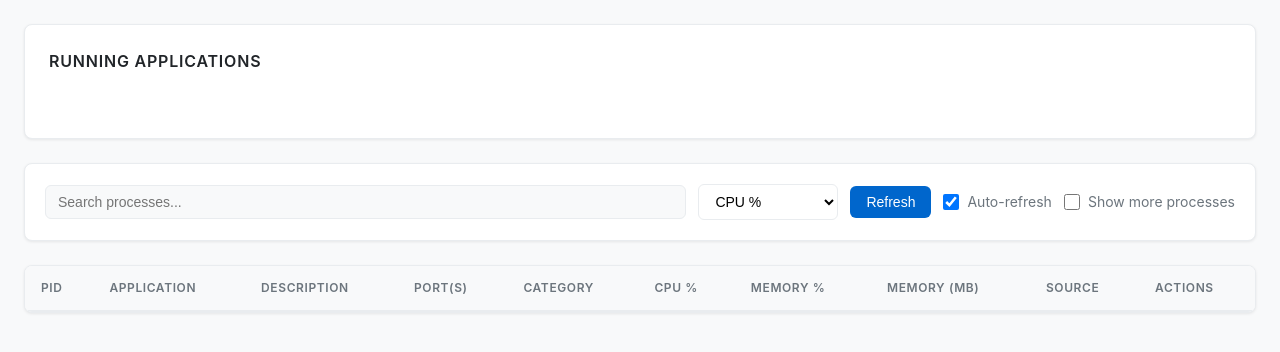
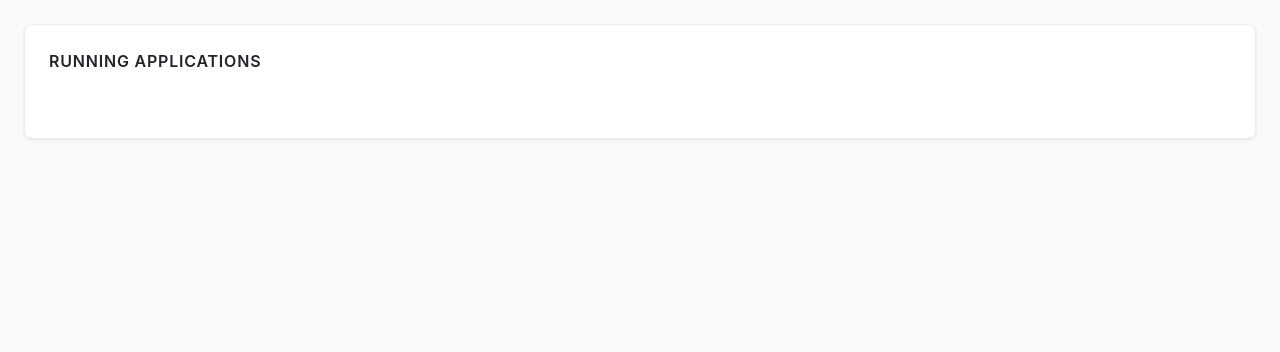
Before and after one commit to isabel-dlai/process-viewer, a Flask app: page / in a window 1280 px wide. Shown: the part 62-414 px from the top of the page. Run offline with Flask 3, Linux system fonts and the light colour scheme; lists and menus that the app fills with data are empty; some libraries are stand-ins or nearby versions.

Commit message:
Simplify UI: Remove process table, add zoomed-out iframe previews
- Remove controls section (search, sort, show-all checkbox)
- Remove process table at bottom - focus only on app preview cards
- Implement zoomed-out iframe previews for better app visibility
  - Iframes set to 1280x800 and scaled to 30% for thumbnail effect
  - Clickable overlay to open app in new tab
  - Better preview of full app without cramped iframe content
- Clean up previewManager - remove iframe caching (no longer needed)
- Remove all process table rendering functions
- Simplify event listeners and socket handlers

Result: Clean, focused interface showing only running app previews

🤖 Generated with [Claude Code](https://claude.com/claude-code)

Co-Authored-By: Claude <noreply@anthropic.com>

```diff
--- a/pyproject.toml
+++ b/pyproject.toml
@@ -7,6 +7,8 @@ dependencies = [
     "flask>=3.1.2",
     "flask-cors>=6.0.2",
     "flask-socketio>=5.5.1",
+    "pillow>=12.0.0",
+    "playwright>=1.57.0",
     "psutil>=7.1.3",
     "python-dotenv>=1.2.1",
     "python-socketio[client]>=5.15.1",
--- a/static/js/app.js
+++ b/static/js/app.js
@@ -12,9 +12,6 @@ const previewManager = {
     // Map of card ID -> DOM element (entire card)
     cards: new Map(),
 
-    // Map of preview key -> iframe element
-    iframes: new Map(),
-
     // Track current state to detect changes
     currentGroups: [],
 
@@ -27,45 +24,15 @@ const previewManager = {
         }
     },
 
-    // Get or create an iframe for a specific preview
-    getIframe(previewKey, url) {
-        if (this.iframes.has(previewKey)) {
-            return this.iframes.get(previewKey);
-        }
-
-        // Create new iframe
-        const iframe = document.createElement('iframe');
-        iframe.className = 'app-iframe';
-        iframe.src = url;
-        iframe.sandbox = 'allow-same-origin allow-scripts';
-
-        this.iframes.set(previewKey, iframe);
-        return iframe;
-    },
-
-    // Remove an iframe from the manager
-    removeIframe(previewKey) {
-        this.iframes.delete(previewKey);
-    },
-
-    // Clear all cards and iframes (for complete reset)
+    // Clear all cards (for complete reset)
     clear() {
         this.cards.clear();
-        this.iframes.clear();
         this.currentGroups = [];
     }
 };
 
 // DOM elements
-const processTable = document.getElementById('process-tbody');
-const searchInput = document.getElementById('search');
-const sortSelect = document.getElementById('sort-by');
-const refreshBtn = document.getElementById('refresh-btn');
-const autoRefreshCheckbox = document.getElementById('auto-refresh');
-const showAllCheckbox = document.getElementById('show-all');
-const modal = document.getElementById('process-details');
-const modalContent = document.getElementById('details-content');
-const closeModal = document.querySelector('.close');
+const previewGrid = document.getElementById('app-preview-grid');
 
 // Socket.IO event listeners
 socket.on('connect', () => {
@@ -77,7 +44,6 @@ socket.on('process_update', (data) => {
     processes = data.processes;
     updateSystemInfo(data.system_info);
     renderAppPreviews();
-    renderProcessTable();
 });
 
 // Kill functionality removed for safety
@@ -90,56 +56,13 @@ socket.on('process_update', (data) => {
 //     }
 // });
 
-socket.on('process_details', (data) => {
-    showProcessDetails(data);
-});
+// Process details modal removed
 
-// Event listeners
-searchInput.addEventListener('input', renderProcessTable);
-sortSelect.addEventListener('change', (e) => {
-    sortBy = e.target.value;
-    renderProcessTable();
-});
-refreshBtn.addEventListener('click', requestProcesses);
-autoRefreshCheckbox.addEventListener('change', (e) => {
-    autoRefresh = e.target.checked;
-    if (autoRefresh) {
-        requestProcesses();
-    }
-});
-showAllCheckbox.addEventListener('change', (e) => {
-    requestProcesses();
-});
-
-closeModal.addEventListener('click', () => {
-    modal.style.display = 'none';
-});
-
-window.addEventListener('click', (e) => {
-    if (e.target === modal) {
-        modal.style.display = 'none';
-    }
-});
-
-// Table header click for sorting
-document.querySelectorAll('#process-table th[data-sort]').forEach(th => {
-    th.addEventListener('click', () => {
-        const column = th.dataset.sort;
-        if (sortBy === column) {
-            sortOrder = sortOrder === 'asc' ? 'desc' : 'asc';
-        } else {
-            sortBy = column;
-            sortOrder = 'desc';
-        }
-        sortSelect.value = column;
-        renderProcessTable();
-    });
-});
+// Event listeners removed - no controls needed for preview-only view
 
 // Functions
 function requestProcesses() {
-    const showAll = showAllCheckbox.checked;
-    socket.emit('get_processes', { show_all: showAll });
+    socket.emit('get_processes', { show_all: false });
 }
 
 // Render app preview cards for processes with ports
@@ -160,7 +83,6 @@ function renderAppPreviews() {
         previewSection.classList.add('hidden');
         // Clean up all cards when no apps are running
         previewManager.cards.clear();
-        previewManager.iframes.clear();
         previewGrid.innerHTML = '';
         return;
     } else {
@@ -179,11 +101,6 @@ function renderAppPreviews() {
                 card.remove();
             }
             previewManager.cards.delete(groupId);
-
-            // Clean up associated iframes
-            const iframeKeys = Array.from(previewManager.iframes.keys())
-                .filter(key => key.startsWith(groupId));
-            iframeKeys.forEach(key => previewManager.iframes.delete(key));
         }
     }
 
@@ -641,32 +558,49 @@ function createAppCard(group) {
         info.appendChild(desc);
         header.appendChild(info);
 
-        // Preview - reuse existing iframe if available
+        // Preview - use zoomed-out iframe for thumbnail effect
         const preview = document.createElement('div');
         preview.className = 'app-card-preview';
         preview.setAttribute('data-preview-key', previewKey);
+        preview.style.overflow = 'hidden';
+        preview.style.position = 'relative';
+        preview.style.height = '240px'; // 800 * 0.3
+        preview.style.width = '100%';
+        preview.style.backgroundColor = '#f5f5f5';
 
-        // Get or create iframe through the preview manager
-        const iframe = previewManager.getIframe(previewKey, url);
+        // Create iframe with zoom effect
+        const iframe = document.createElement('iframe');
+        iframe.className = 'app-iframe';
+        iframe.src = url;
+        iframe.sandbox = 'allow-same-origin allow-scripts allow-forms';
 
-        // Check if iframe needs loading indicator
-        if (!iframe.parentNode) {
-            // New iframe - add loading indicator
-            const loading = document.createElement('div');
-            loading.className = 'preview-loading';
-            loading.textContent = 'Loading preview...';
-            preview.appendChild(loading);
+        // Set iframe to full browser size
+        iframe.style.width = '1280px';
+        iframe.style.height = '800px';
+        iframe.style.border = 'none';
+        iframe.style.position = 'absolute';
+        iframe.style.top = '0';
+        iframe.style.left = '0';
 
-            iframe.onload = () => {
-                loading.style.display = 'none';
-            };
+        // Scale down to fit in preview (creates thumbnail effect)
+        const scale = 0.3; // 30% of original size
+        iframe.style.transform = `scale(${scale})`;
+        iframe.style.transformOrigin = 'top left';
 
-            iframe.onerror = () => {
-                preview.innerHTML = '<div class="preview-error">Preview not available</div>';
-            };
-        }
+        // Make it clickable to open in new tab
+        iframe.style.pointerEvents = 'none';
+        const overlay = document.createElement('div');
+        overlay.style.position = 'absolute';
+        overlay.style.top = '0';
+        overlay.style.left = '0';
+        overlay.style.width = '100%';
+        overlay.style.height = '100%';
+        overlay.style.cursor = 'pointer';
+        overlay.style.zIndex = '10';
+        overlay.onclick = () => window.open(url, '_blank');
 
         preview.appendChild(iframe);
+        preview.appendChild(overlay);
 
         // Footer with actions
         const footer = document.createElement('div');
@@ -731,33 +665,49 @@ function createSingleAppElement(app, label, groupId) {
     title.appendChild(portLink);
     info.appendChild(title);
 
-    // Preview - reuse existing iframe if available
+    // Preview - use zoomed-out iframe for thumbnail effect
     const preview = document.createElement('div');
     preview.className = 'app-card-preview';
-    preview.style.height = '300px';
     preview.setAttribute('data-preview-key', previewKey);
+    preview.style.overflow = 'hidden';
+    preview.style.position = 'relative';
+    preview.style.height = '240px'; // 800 * 0.3
+    preview.style.width = '100%';
+    preview.style.backgroundColor = '#f5f5f5';
 
-    // Get or create iframe through the preview manager
-    const iframe = previewManager.getIframe(previewKey, url);
+    // Create iframe with zoom effect
+    const iframe = document.createElement('iframe');
+    iframe.className = 'app-iframe';
+    iframe.src = url;
+    iframe.sandbox = 'allow-same-origin allow-scripts allow-forms';
 
-    // Check if iframe needs loading indicator
-    if (!iframe.parentNode) {
-        // New iframe - add loading indicator
-        const loading = document.createElement('div');
-        loading.className = 'preview-loading';
-        loading.textContent = 'Loading preview...';
-        preview.appendChild(loading);
+    // Set iframe to full browser size
+    iframe.style.width = '1280px';
+    iframe.style.height = '800px';
+    iframe.style.border = 'none';
+    iframe.style.position = 'absolute';
+    iframe.style.top = '0';
+    iframe.style.left = '0';
 
-        iframe.onload = () => {
-            loading.style.display = 'none';
-        };
+    // Scale down to fit in preview (creates thumbnail effect)
+    const scale = 0.3; // 30% of original size
+    iframe.style.transform = `scale(${scale})`;
+    iframe.style.transformOrigin = 'top left';
 
-        iframe.onerror = () => {
-            preview.innerHTML = '<div class="preview-error">Preview not available</div>';
-        };
-    }
+    // Make it clickable to open in new tab
+    iframe.style.pointerEvents = 'none';
+    const overlay = document.createElement('div');
+    overlay.style.position = 'absolute';
+    overlay.style.top = '0';
+    overlay.style.left = '0';
+    overlay.style.width = '100%';
+    overlay.style.height = '100%';
+    overlay.style.cursor = 'pointer';
+    overlay.style.zIndex = '10';
+    overlay.onclick = () => window.open(url, '_blank');
 
     preview.appendChild(iframe);
+    preview.appendChild(overlay);
 
     element.appendChild(info);
     element.appendChild(preview);
@@ -869,195 +819,7 @@ function updateSystemInfo(systemInfo) {
     document.getElementById('memory-usage').textContent = `Memory: ${systemInfo.memory_percent.toFixed(1)}%`;
 }
 
-function renderProcessTable() {
-    const searchTerm = searchInput.value.toLowerCase();
-
-    // Filter processes
-    let filteredProcesses = processes.filter(proc => {
-        return proc.name.toLowerCase().includes(searchTerm) ||
-               proc.app_name.toLowerCase().includes(searchTerm) ||
-               proc.description.toLowerCase().includes(searchTerm) ||
-               proc.category.toLowerCase().includes(searchTerm) ||
-               proc.username.toLowerCase().includes(searchTerm) ||
-               proc.pid.toString().includes(searchTerm);
-    });
-
-    // Sort processes
-    filteredProcesses.sort((a, b) => {
-        let aVal, bVal;
-
-        switch (sortBy) {
-            case 'pid':
-                aVal = a.pid;
-                bVal = b.pid;
-                break;
-            case 'app_name':
-                aVal = a.app_name.toLowerCase();
-                bVal = b.app_name.toLowerCase();
-                break;
-            case 'description':
-                aVal = a.description.toLowerCase();
-                bVal = b.description.toLowerCase();
-                break;
-            case 'category':
-                aVal = a.category.toLowerCase();
-                bVal = b.category.toLowerCase();
-                break;
-            case 'cpu':
-                aVal = a.cpu_percent;
-                bVal = b.cpu_percent;
-                break;
-            case 'memory':
-                aVal = a.memory_percent;
-                bVal = b.memory_percent;
-                break;
-            case 'memory_mb':
-                aVal = a.memory_mb;
-                bVal = b.memory_mb;
-                break;
-            case 'from_terminal':
-                aVal = a.from_terminal ? 1 : 0;
-                bVal = b.from_terminal ? 1 : 0;
-                break;
-            default:
-                aVal = a.cpu_percent;
-                bVal = b.cpu_percent;
-        }
-
-        if (sortOrder === 'asc') {
-            return aVal > bVal ? 1 : -1;
-        } else {
-            return aVal < bVal ? 1 : -1;
-        }
-    });
-
-    // Clear table
-    processTable.innerHTML = '';
-
-    // Render rows
-    filteredProcesses.forEach(proc => {
-        const row = createProcessRow(proc);
-        processTable.appendChild(row);
-    });
-}
-
-function createProcessRow(proc) {
-    const row = document.createElement('tr');
-
-    // Determine CSS classes for styling
-    const cpuClass = proc.cpu_percent > 50 ? 'cpu-high' : proc.cpu_percent > 20 ? 'cpu-medium' : '';
-    const memoryClass = proc.memory_percent > 50 ? 'memory-high' : '';
-    const categoryClass = `category-${proc.category.toLowerCase().replace(/\s+/g, '-')}`;
-    const sourceText = proc.from_terminal ? 'Terminal' : 'System';
-    const sourceClass = proc.from_terminal ? 'from-terminal' : 'from-system';
-
-    // No special highlighting for user processes - keep it clean
-
-    // Create port links (limit to first 2 ports for cleaner display)
-    let portHtml = '';
-    if (proc.listening_ports && proc.listening_ports.length > 0) {
-        // Take only the first port (usually the main web server port)
-        // Additional ports are often internal APIs
-        const displayPorts = proc.listening_ports.slice(0, 1);
-
-        portHtml = displayPorts.map(port => {
-            // Determine protocol based on common patterns
-            let protocol = 'http';
-            if (port === 443 || port === 8443 || port === 3443) {
-                protocol = 'https';
-            }
-
-            return `<a href="${protocol}://localhost:${port}"
-                      target="_blank"
-                      class="port-link"
-                      title="Open in browser"
-                      onclick="event.stopPropagation()">
-                      ${port}
-                    </a>`;
-        }).join(', ');
-
-        // Add indicator if there are more ports
-        if (proc.listening_ports.length > 1) {
-            portHtml += ` <span class="more-ports" title="${proc.listening_ports.slice(1).join(', ')}">+${proc.listening_ports.length - 1}</span>`;
-        }
-    } else {
-        portHtml = '<span class="no-port">-</span>';
-    }
-
-    // Make the application name clickable if it has a port
-    let appNameHtml = escapeHtml(proc.app_name);
-    if (proc.listening_ports && proc.listening_ports.length > 0) {
-        const firstPort = proc.listening_ports[0];
-        const protocol = (firstPort === 443 || firstPort === 8443 || firstPort === 3443) ? 'https' : 'http';
-        appNameHtml = `<a href="${protocol}://localhost:${firstPort}"
-                          target="_blank"
-                          class="app-link"
-                          title="Open ${proc.app_name} in browser">
-                          ${escapeHtml(proc.app_name)}
-                       </a>`;
-    }
-
-    row.innerHTML = `
-        <td>${proc.pid}</td>
-        <td class="app-name">${appNameHtml}</td>
-        <td class="description">${escapeHtml(proc.description)}</td>
-        <td class="ports">${portHtml}</td>
-        <td class="${categoryClass}">${escapeHtml(proc.category)}</td>
-        <td class="${cpuClass}">${proc.cpu_percent.toFixed(1)}%</td>
-        <td class="${memoryClass}">${proc.memory_percent.toFixed(1)}%</td>
-        <td>${proc.memory_mb.toFixed(1)} MB</td>
-        <td class="${sourceClass}">${sourceText}</td>
-        <td class="action-btns">
-            <button class="action-btn btn-details" onclick="getProcessDetails(${proc.pid})">Details</button>
-        </td>
-    `;
-
-    return row;
-}
-
-function getProcessDetails(pid) {
-    socket.emit('get_process_details', { pid: pid });
-}
-
-function showProcessDetails(details) {
-    modalContent.innerHTML = `
-        <p><strong>PID:</strong> ${details.pid}</p>
-        <p><strong>Name:</strong> ${escapeHtml(details.name)}</p>
-        <p><strong>Status:</strong> ${details.status}</p>
-        <p><strong>User:</strong> ${escapeHtml(details.username)}</p>
-        <p><strong>CPU Percent:</strong> ${details.cpu_percent.toFixed(2)}%</p>
-        <p><strong>Memory Percent:</strong> ${details.memory_percent.toFixed(2)}%</p>
-        <p><strong>Memory (RSS):</strong> ${(details.memory_info.rss / 1024 / 1024).toFixed(2)} MB</p>
-        <p><strong>Memory (VMS):</strong> ${(details.memory_info.vms / 1024 / 1024).toFixed(2)} MB</p>
-        <p><strong>Threads:</strong> ${details.num_threads}</p>
-        <p><strong>Created:</strong> ${new Date(details.create_time * 1000).toLocaleString()}</p>
-        ${details.exe ? `<p><strong>Executable:</strong> ${escapeHtml(details.exe)}</p>` : ''}
-        ${details.cmdline && details.cmdline.length > 0 ?
-            `<p><strong>Command Line:</strong> ${escapeHtml(details.cmdline.join(' '))}</p>` : ''}
-        ${details.cwd ? `<p><strong>Working Directory:</strong> ${escapeHtml(details.cwd)}</p>` : ''}
-        ${details.environ ?
-            `<details>
-                <summary><strong>Environment Variables:</strong></summary>
-                <pre>${Object.entries(details.environ).map(([k, v]) =>
-                    `${escapeHtml(k)}=${escapeHtml(v)}`).join('\n')}</pre>
-            </details>` : ''}
-        ${details.connections && details.connections.length > 0 ?
-            `<details>
-                <summary><strong>Network Connections:</strong></summary>
-                <ul>${details.connections.map(conn =>
-                    `<li>${conn.type} - ${conn.laddr} ${conn.status}</li>`).join('')}</ul>
-            </details>` : ''}
-        ${details.open_files && details.open_files.length > 0 ?
-            `<details>
-                <summary><strong>Open Files:</strong></summary>
-                <ul>${details.open_files.slice(0, 20).map(file =>
-                    `<li>${escapeHtml(file.path)}</li>`).join('')}
-                    ${details.open_files.length > 20 ? `<li>... and ${details.open_files.length - 20} more</li>` : ''}
-                </ul>
-            </details>` : ''}
-    `;
-    modal.style.display = 'block';
-}
+// Table rendering functions removed - preview-only view
 
 // Kill functionality removed for safety
 // function killProcess(pid) {
--- a/templates/index.html
+++ b/templates/index.html
@@ -8,54 +8,4 @@
         <!-- Preview cards will be inserted here dynamically -->
     </div>
 </div>
-
-<div class="controls">
-    <input type="text" id="search" placeholder="Search processes..." />
-    <select id="sort-by">
-        <option value="pid">PID</option>
-        <option value="app_name">Application</option>
-        <option value="cpu" selected>CPU %</option>
-        <option value="memory">Memory %</option>
-        <option value="category">Category</option>
-    </select>
-    <button id="refresh-btn">Refresh</button>
-    <label>
-        <input type="checkbox" id="auto-refresh" checked>
-        Auto-refresh
-    </label>
-    <label>
-        <input type="checkbox" id="show-all">
-        Show more processes
-    </label>
-</div>
-
-<div class="table-container">
-    <table id="process-table">
-        <thead>
-            <tr>
-                <th data-sort="pid">PID</th>
-                <th data-sort="app_name">Application</th>
-                <th data-sort="description">Description</th>
-                <th>Port(s)</th>
-                <th data-sort="category">Category</th>
-                <th data-sort="cpu">CPU %</th>
-                <th data-sort="memory">Memory %</th>
-                <th data-sort="memory_mb">Memory (MB)</th>
-                <th data-sort="from_terminal">Source</th>
-                <th>Actions</th>
-            </tr>
-        </thead>
-        <tbody id="process-tbody">
-            <!-- Process rows will be inserted here dynamically -->
-        </tbody>
-    </table>
-</div>
-
-<div id="process-details" class="modal">
-    <div class="modal-content">
-        <span class="close">&times;</span>
-        <h2>Process Details</h2>
-        <div id="details-content"></div>
-    </div>
-</div>
 {% endblock %}
```
